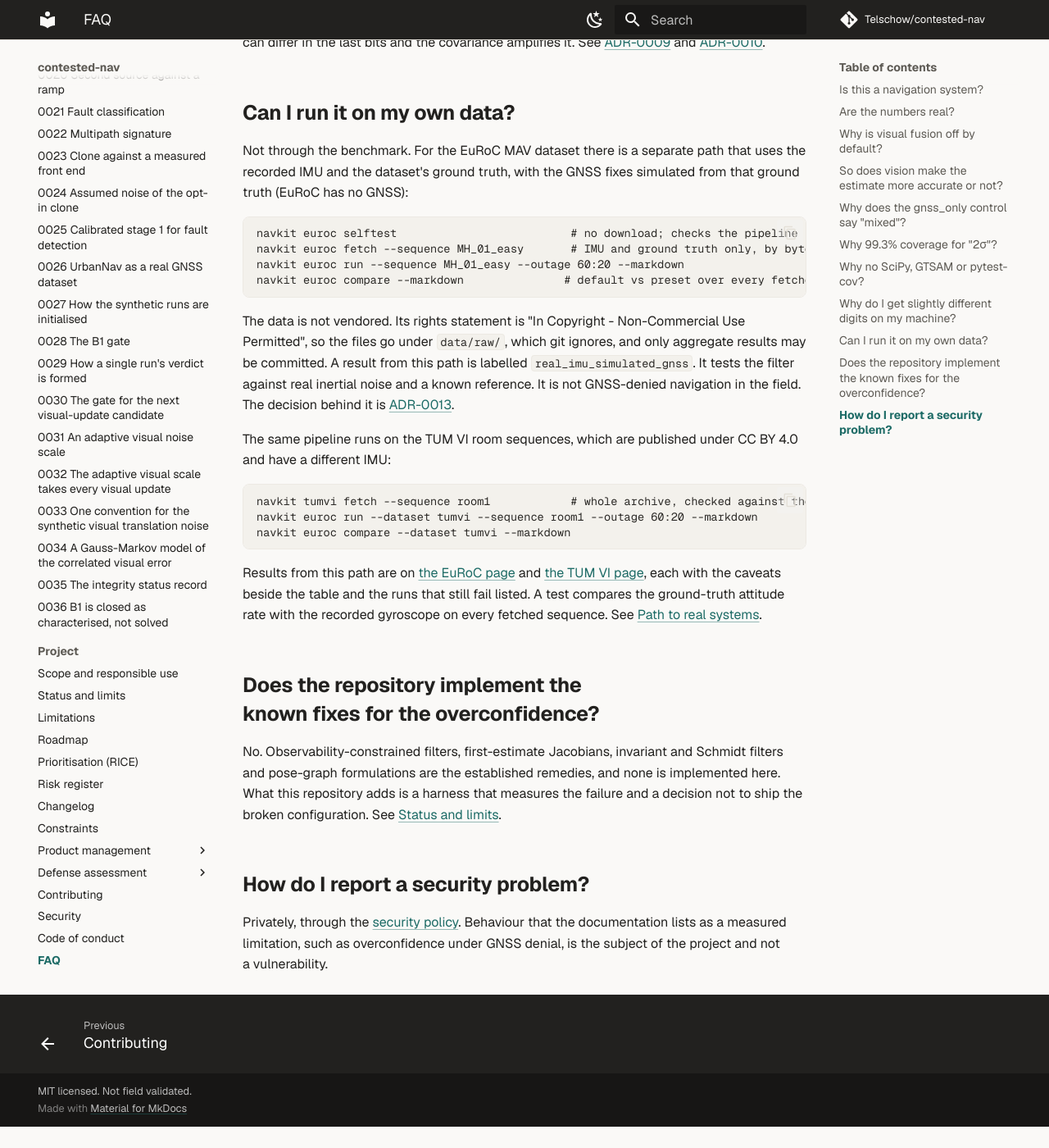
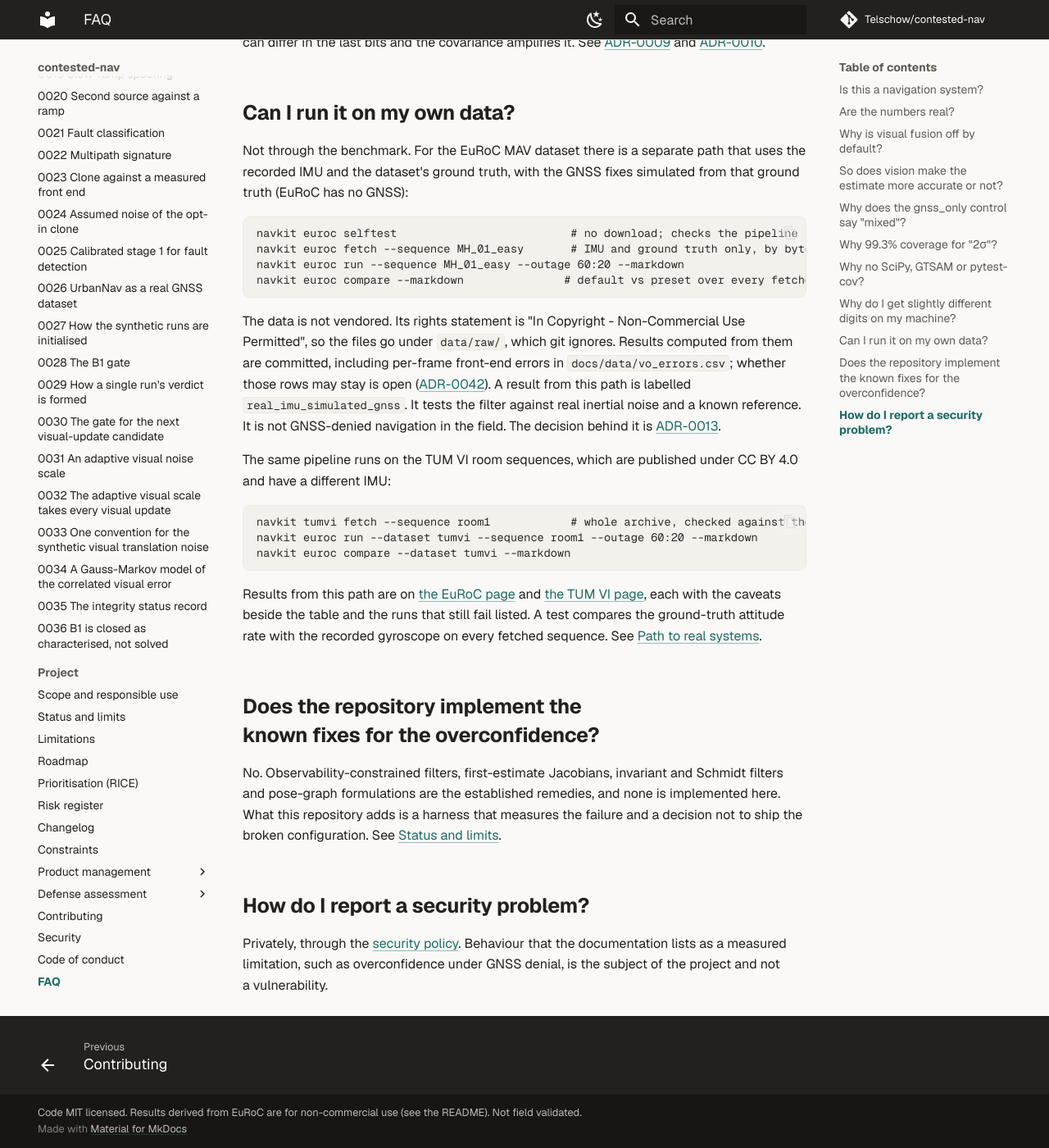
Before and after one commit to Telschow/contested-nav, an MkDocs documentation site: the page built from docs/faq.md, in a window 1280 px wide and 1400 px high, scrolled down 1824 px. Shown: the whole window at 82% size. Built offline with MkDocs 1.6.1 and Material for MkDocs 9.7.7, drawn with Linux system fonts in a browser that asks for light colours; comment, search, counter and statistics services are not loaded; before the commit the page ends 3198 px from its top, so only the background shows below that.

Commit message:
docs: make licence, provenance and process claims match the evidence
- EuRoC and TUM VI: replace "Not verified here" with the rights statement and
  licence the pages already quote; point the README licence section at ADR-0042
  and #278, say some files also hold TUM VI rows and no rights-holder answer is
  recorded.
- FAQ: per-frame rows are committed (vo_errors.csv), not only aggregates.
- Site footer: the MIT licence is the code's; EuRoC-derived results are
  non-commercial.
- README: PRs through CI are the practice, not an enforced rule; some commits
  went to main directly and Sandcastle merges its own PRs.
- UrbanNav: the gate section no longer names multipath as the measured cause.
- urbannav_imposed docstring: it does write a CSV with --csv.
- ADR-0010 amendment: the streams-only comparison sentence covers the three
  vision cases and the two metrics it was read on.

No number, table, CSV or golden is changed.

Co-Authored-By: Claude Opus 5.5 <noreply@anthropic.com>

````diff
--- a/docs/faq.md
+++ b/docs/faq.md
@@ -70,7 +70,9 @@ navkit euroc compare --markdown               # default vs preset over every fet
 ```
 
 The data is not vendored. Its rights statement is "In Copyright - Non-Commercial Use Permitted", so
-the files go under `data/raw/`, which git ignores, and only aggregate results may be committed. A
+the files go under `data/raw/`, which git ignores. Results computed from them are committed, including per-frame
+front-end errors in `docs/data/vo_errors.csv`; whether those rows may stay is open
+([ADR-0042](adr/0042-publishing-rows-derived-from-euroc.md)). A
 result from this path is labelled `real_imu_simulated_gnss`. It tests the filter against real
 inertial noise and a known reference. It is not GNSS-denied navigation in the field. The decision
 behind it is [ADR-0013](adr/0013-recorded-imu-with-simulated-gnss.md).
--- a/mkdocs.yml
+++ b/mkdocs.yml
@@ -4,7 +4,7 @@ site_url: https://telschow.github.io/contested-nav/
 repo_url: https://github.com/Telschow/contested-nav
 repo_name: Telschow/contested-nav
 edit_uri: edit/main/docs/
-copyright: MIT licensed. Not field validated.
+copyright: Code MIT licensed. Results derived from EuRoC are for non-commercial use (see the README). Not field validated.
 
 docs_dir: docs
 site_dir: site
````
Also changed, not shown: README.md (+9 -6 lines), docs/adr/0010-determinism-and-seeding.md (+1 -1 lines), docs/euroc.md (+2 -1 lines), docs/tumvi.md (+1 -1 lines), docs/urbannav.md (+1 -1 lines), 2 other files.
